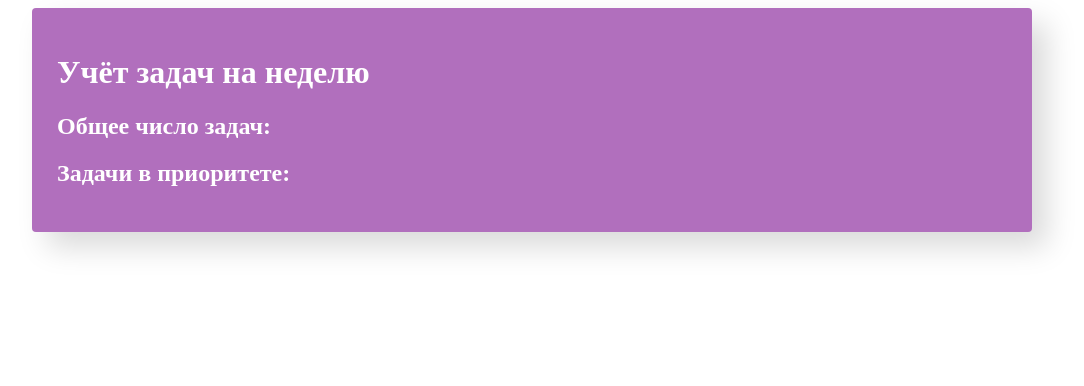
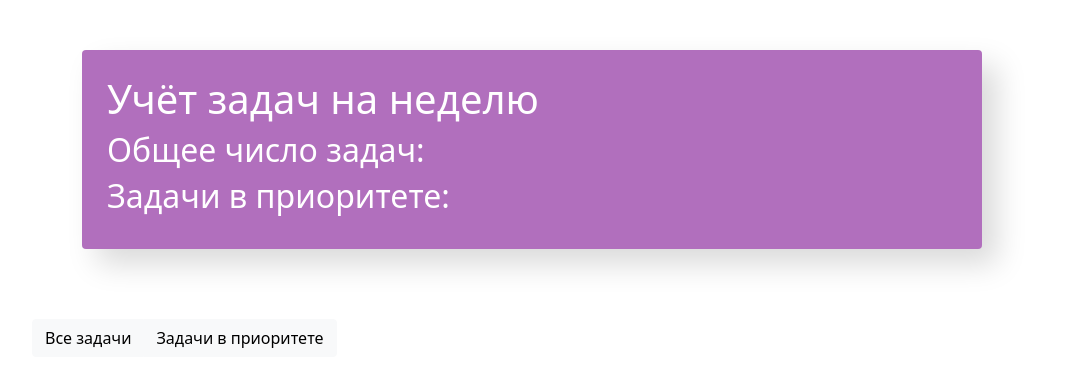
Before and after one commit to Valeriya266/TaskApp, a React (Create React App) app: page / in a window 1280 px wide. Shown: the top 386 px of the page, without its empty margins (108-1192 px from the left). Built offline with nearby package versions, Linux system fonts and the light colour scheme.

Commit message:
add bootstrap

```diff
--- a/public/index.html
+++ b/public/index.html
@@ -5,39 +5,17 @@
     <link rel="icon" href="%PUBLIC_URL%/favicon.ico" />
     <meta name="viewport" content="width=device-width, initial-scale=1" />
     <meta name="theme-color" content="#000000" />
+    <link rel="stylesheet" href="https://cdnjs.cloudflare.com/ajax/libs/bootstrap/5.0.2/css/bootstrap.min.css">
+    <link rel="stylesheet" href="https://cdnjs.cloudflare.com/ajax/libs/font-awesome/5.15.3/css/all.min.css">
     <meta
       name="description"
-      content="Web site created using create-react-app"
+      content="Task App!"
     />
-    <link rel="apple-touch-icon" href="%PUBLIC_URL%/logo192.png" />
-    <!--
-      manifest.json provides metadata used when your web app is installed on a
-      user's mobile device or desktop. See https://developers.google.com/web/fundamentals/web-app-manifest/
-    -->
-    <link rel="manifest" href="%PUBLIC_URL%/manifest.json" />
-    <!--
-      Notice the use of %PUBLIC_URL% in the tags above.
-      It will be replaced with the URL of the `public` folder during the build.
-      Only files inside the `public` folder can be referenced from the HTML.
 
-      Unlike "/favicon.ico" or "favicon.ico", "%PUBLIC_URL%/favicon.ico" will
-      work correctly both with client-side routing and a non-root public URL.
-      Learn how to configure a non-root public URL by running `npm run build`.
-    -->
-    <title>React App</title>
+    <title>Task App</title>
   </head>
   <body>
     <noscript>You need to enable JavaScript to run this app.</noscript>
     <div id="root"></div>
-    <!--
-      This HTML file is a template.
-      If you open it directly in the browser, you will see an empty page.
-
-      You can add webfonts, meta tags, or analytics to this file.
-      The build step will place the bundled scripts into the <body> tag.
-
-      To begin the development, run `npm start` or `yarn start`.
-      To create a production bundle, use `npm run build` or `yarn build`.
-    -->
   </body>
 </html>
--- a/src/components/app-filter/app-filter.css
+++ b/src/components/app-filter/app-filter.css
@@ -1,3 +1,3 @@
-.app-filter {
+.btn-group {
     margin-top: 20px;
 }
--- a/src/components/app-filter/app-filter.js
+++ b/src/components/app-filter/app-filter.js
@@ -1,9 +1,18 @@
-import '/.app-filter.css';
+import './app-filter.css';
 
 const AppFilter = () => {
     return (
-        <div className='app-filter'>
-
+        <div className='btn-group'>
+            <button
+                className='btn btn-light'
+                type='button'>
+                    Все задачи
+            </button>
+            <button
+                className='btn btn-light'
+                type='button'>
+                    Задачи в приоритете
+            </button>
         </div>
     )
 }
--- a/src/components/app-info/app-info.css
+++ b/src/components/app-info/app-info.css
@@ -1,5 +1,6 @@
 .app-info {
     padding: 25px;
+    margin: 50px;
     background-color: #b16fbd;
     border-radius: 4px;
     box-shadow: 15px 15px 30px rgba(0,0,0, .15);
--- a/src/components/app/App.js
+++ b/src/components/app/App.js
@@ -1,6 +1,7 @@
 import {Component} from 'react';
 
 import AppInfo from '../app-info/app-info';
+import AppFilter from '../app-filter/app-filter';
 
 import './app.css';
 
@@ -8,6 +9,7 @@ function App() {
   return (
     <div className="app">
       <AppInfo/>
+      <AppFilter/>
     </div>
   );
 }
```
